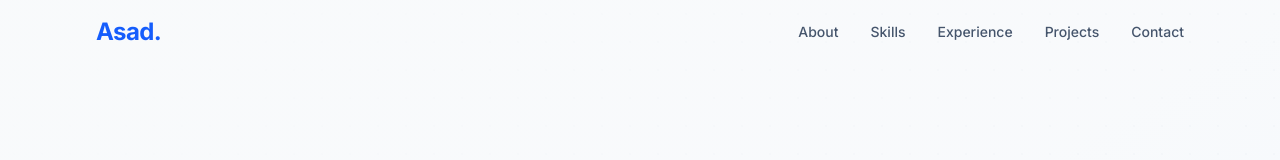
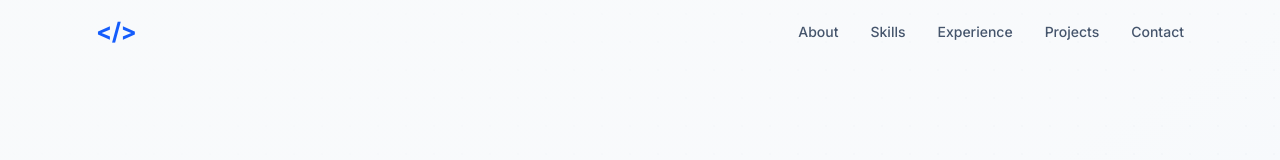
Before and after one commit to Asadujjaman47/asadujjaman47.github.io, a React (Vite) app: page / in a window 1280 px wide. Shown: the top 160 px of the page. Built offline with nearby package versions, Linux system fonts and the light colour scheme.

Commit message:
Update navbar logo from 'Asad.' to '</>' developer symbol

```diff
--- a/src/components/layout/Navbar.jsx
+++ b/src/components/layout/Navbar.jsx
@@ -40,7 +40,7 @@ export default function Navbar() {
             onClick={() => scrollToSection('hero')}
             className="text-2xl font-bold text-blue-600 tracking-tight hover:text-blue-700 transition-colors"
           >
-            Asad.
+            &lt;/&gt;
           </button>
 
           {/* Desktop links */}
```
